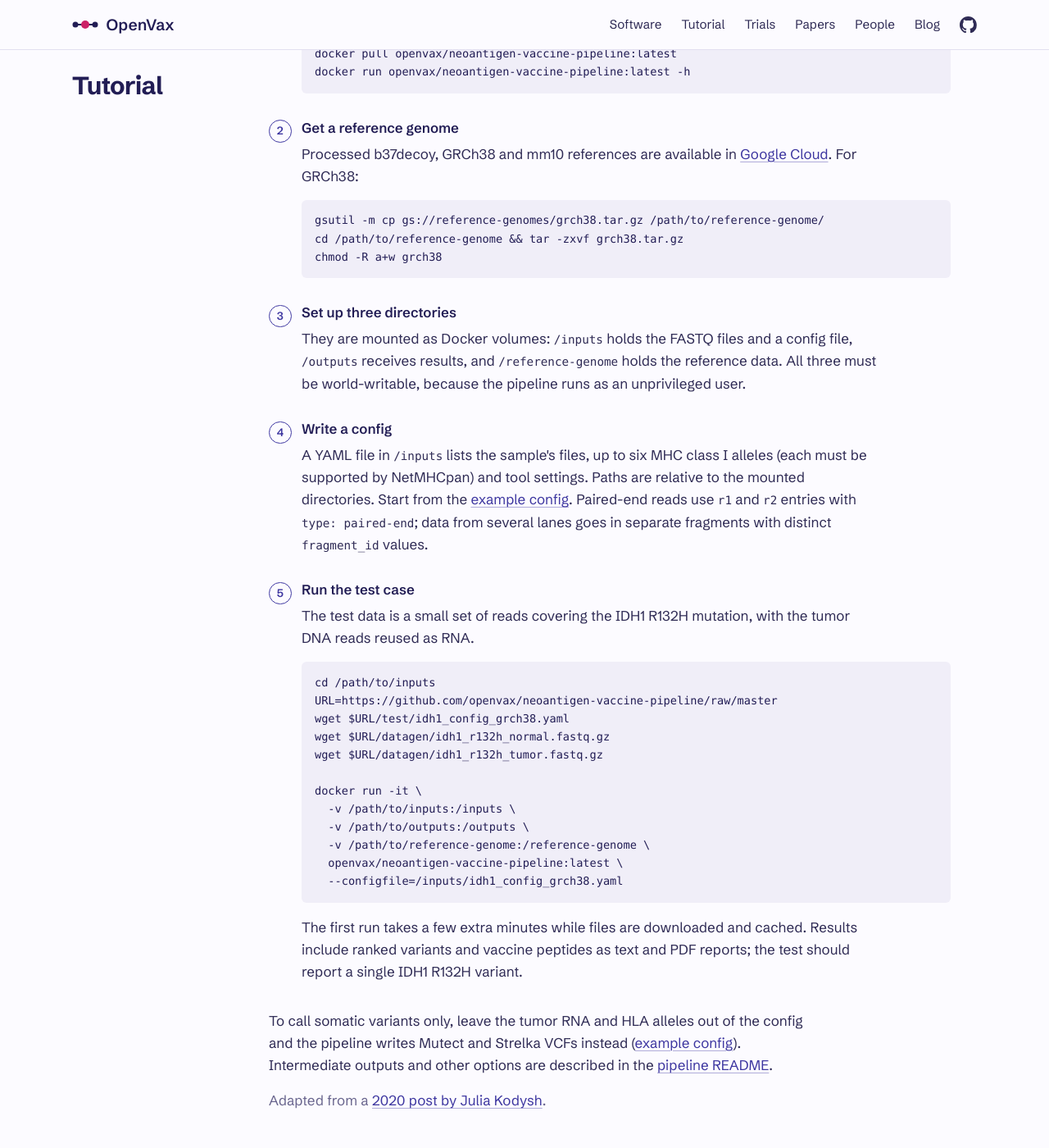
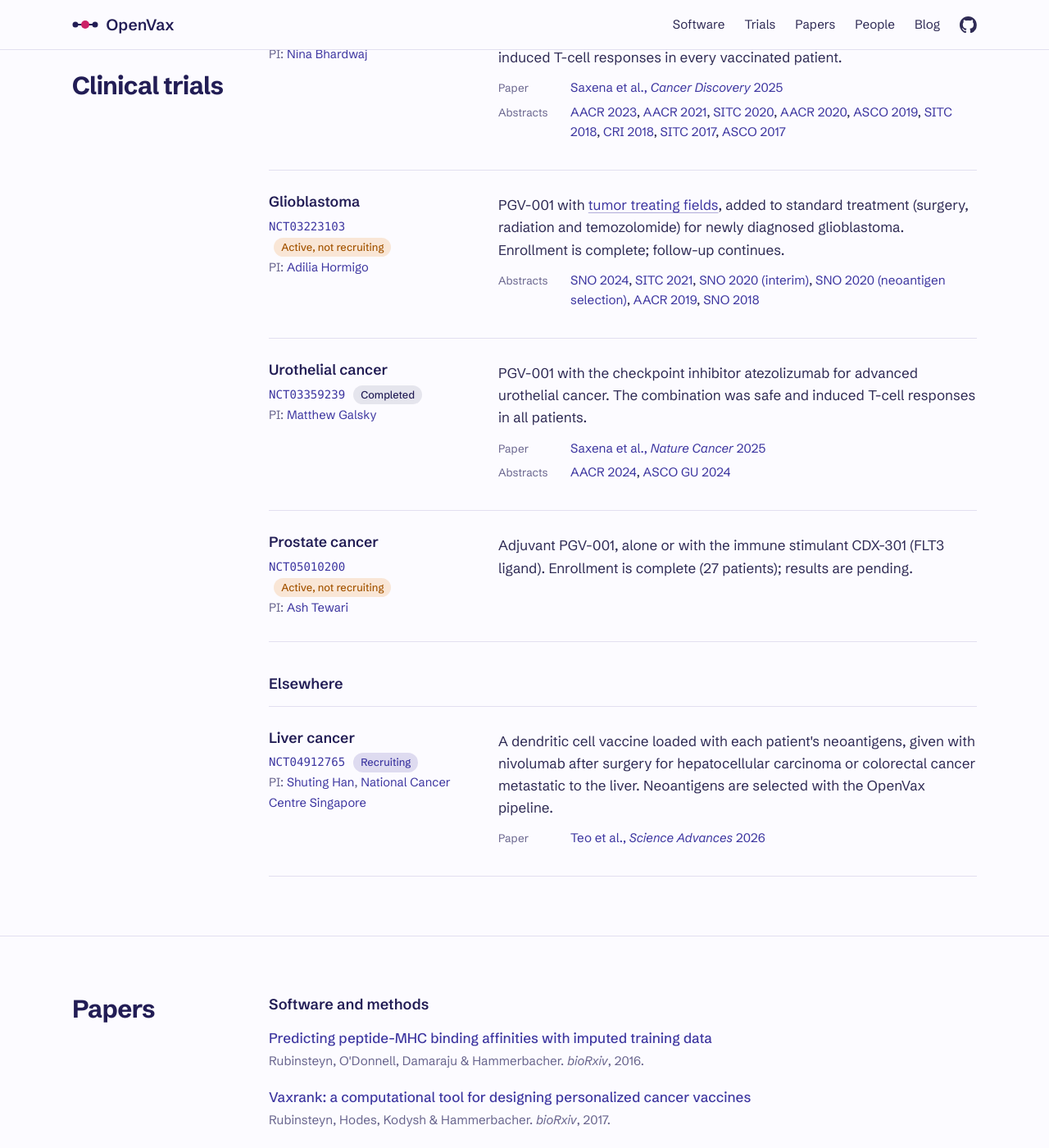
Before and after one commit to openvax/openvax.github.io, a Jekyll site: the page index.html, which Jekyll copies as it is, in a window 1280 px wide and 1400 px high, scrolled down 2899 px. Shown: the whole window at 82% size. Built offline with Jekyll 4.4.1, drawn with Linux system fonts in a browser that asks for light colours; some web fonts are replaced; some of the changed text lies outside the part shown.

Commit message:
Move the v1 pipeline tutorial off the home page
The tutorial now lives at /v1-tutorial/ under a title that says it covers
OpenVax v1, used for the PGV-001 trials, with v2 under active development.
The home page links to it from the neoantigen-vaccine-pipeline entry and
drops the Tutorial nav item.

Claude-Session: https://claude.ai/code/session_01JHJhwfReoab63qatwxP4Jn

```diff
--- a/_layouts/default.html
+++ b/_layouts/default.html
@@ -22,7 +22,6 @@
     </a>
     <nav aria-label="Sections">
       <a href="/#software">Software</a>
-      <a class="optional" href="/#tutorial">Tutorial</a>
       <a href="/#trials">Trials</a>
       <a class="optional" href="/#papers">Papers</a>
       <a class="optional" href="/#people">People</a>
--- a/index.html
+++ b/index.html
@@ -21,7 +21,6 @@
     </a>
     <nav aria-label="Sections">
       <a href="#software">Software</a>
-      <a class="optional" href="#tutorial">Tutorial</a>
       <a href="#trials">Trials</a>
       <a class="optional" href="#papers">Papers</a>
       <a class="optional" href="#people">People</a>
@@ -106,8 +105,8 @@
       </article>
       <article class="pkg wide" id="pipeline">
         <h4><a href="https://github.com/openvax/neoantigen-vaccine-pipeline">neoantigen-vaccine-pipeline</a></h4>
-        <p>The end-to-end OpenVax v1 workflow used in the Mount Sinai trials: aligns tumor and normal sequencing reads, calls somatic variants and runs Vaxrank. Packaged with Snakemake and Docker.</p>
-        <p class="links"><a href="https://github.com/openvax/neoantigen-vaccine-pipeline#readme">Documentation</a><a href="https://github.com/openvax/neoantigen-vaccine-pipeline">Source</a><a href="https://doi.org/10.3389/fimmu.2017.01807">Paper (2018)</a><a href="https://doi.org/10.1007/978-1-0716-0327-7_10">Book chapter (2020)</a></p>
+        <p>The end-to-end OpenVax v1 workflow used in the Mount Sinai trials: aligns tumor and normal sequencing reads, calls somatic variants and runs Vaxrank. Packaged with Snakemake and Docker. OpenVax v2 is under active development.</p>
+        <p class="links"><a href="https://github.com/openvax/neoantigen-vaccine-pipeline#readme">Documentation</a><a href="https://github.com/openvax/neoantigen-vaccine-pipeline">Source</a><a href="/v1-tutorial/">Tutorial</a><a href="https://doi.org/10.3389/fimmu.2017.01807">Paper (2018)</a><a href="https://doi.org/10.1007/978-1-0716-0327-7_10">Book chapter (2020)</a></p>
       </article>
     </div>
 
@@ -137,60 +136,6 @@
         <code class="pip">pip install datacache</code>
         <p class="links"><a href="https://openvax.github.io/datacache/">Documentation</a><a href="https://github.com/openvax/datacache">Source</a></p>
       </article>
-    </div>
-    </div>
-  </div>
-</section>
-
-<section class="block" id="tutorial">
-  <div class="wrap">
-    <h2>Tutorial</h2>
-    <div class="body">
-    <div class="prose">
-      <p>The <a href="https://github.com/openvax/neoantigen-vaccine-pipeline">neoantigen-vaccine-pipeline</a> runs everything from raw sequencing reads to ranked vaccine peptides inside one Docker image. The image contains OpenVax v1, the version used to design the vaccines in the PGV-001 trials; OpenVax v2 is under active development. You need tumor and normal whole-exome sequencing and tumor RNA-seq as gzipped FASTQ files, the patient's MHC class I alleles, and a machine with at least 16 cores. No cluster is required.</p>
-    </div>
-    <ol class="howto">
-      <li>
-        <h4>Install</h4>
-        <pre><code>docker pull openvax/neoantigen-vaccine-pipeline:latest
-docker run openvax/neoantigen-vaccine-pipeline:latest -h</code></pre>
-      </li>
-      <li>
-        <h4>Get a reference genome</h4>
-        <p>Processed b37decoy, GRCh38 and mm10 references are available in <a href="https://console.cloud.google.com/storage/browser/reference-genomes">Google Cloud</a>. For GRCh38:</p>
-        <pre><code>gsutil -m cp gs://reference-genomes/grch38.tar.gz /path/to/reference-genome/
-cd /path/to/reference-genome &amp;&amp; tar -zxvf grch38.tar.gz
-chmod -R a+w grch38</code></pre>
-      </li>
-      <li>
-        <h4>Set up three directories</h4>
-        <p>They are mounted as Docker volumes: <code>/inputs</code> holds the FASTQ files and a config file, <code>/outputs</code> receives results, and <code>/reference-genome</code> holds the reference data. All three must be world-writable, because the pipeline runs as an unprivileged user.</p>
-      </li>
-      <li>
-        <h4>Write a config</h4>
-        <p>A YAML file in <code>/inputs</code> lists the sample's files, up to six MHC class I alleles (each must be supported by NetMHCpan) and tool settings. Paths are relative to the mounted directories. Start from the <a href="https://github.com/openvax/neoantigen-vaccine-pipeline/blob/master/test/idh1_config_grch38.yaml">example config</a>. Paired-end reads use <code>r1</code> and <code>r2</code> entries with <code>type: paired-end</code>; data from several lanes goes in separate fragments with distinct <code>fragment_id</code> values.</p>
-      </li>
-      <li>
-        <h4>Run the test case</h4>
-        <p>The test data is a small set of reads covering the IDH1 R132H mutation, with the tumor DNA reads reused as RNA.</p>
-        <pre><code>cd /path/to/inputs
-URL=https://github.com/openvax/neoantigen-vaccine-pipeline/raw/master
-wget $URL/test/idh1_config_grch38.yaml
-wget $URL/datagen/idh1_r132h_normal.fastq.gz
-wget $URL/datagen/idh1_r132h_tumor.fastq.gz
-
-docker run -it \
-  -v /path/to/inputs:/inputs \
-  -v /path/to/outputs:/outputs \
-  -v /path/to/reference-genome:/reference-genome \
-  openvax/neoantigen-vaccine-pipeline:latest \
-  --configfile=/inputs/idh1_config_grch38.yaml</code></pre>
-        <p>The first run takes a few extra minutes while files are downloaded and cached. Results include ranked variants and vaccine peptides as text and PDF reports; the test should report a single IDH1 R132H variant.</p>
-      </li>
-    </ol>
-    <div class="prose">
-      <p>To call somatic variants only, leave the tumor RNA and HLA alleles out of the config and the pipeline writes Mutect and Strelka VCFs instead (<a href="https://github.com/openvax/neoantigen-vaccine-pipeline/blob/master/test/idh1_config_dna_only.yaml">example config</a>). Intermediate outputs and other options are described in the <a href="https://github.com/openvax/neoantigen-vaccine-pipeline#readme">pipeline README</a>.</p>
-      <p class="muted">Adapted from a <a href="/blog/openvax-neoantigen-prediction-pipeline-a-tutorial">2020 post by Julia Kodysh</a>.</p>
     </div>
     </div>
   </div>
```
Also changed, not shown: v1-tutorial.html (added, +56 -0 lines).
